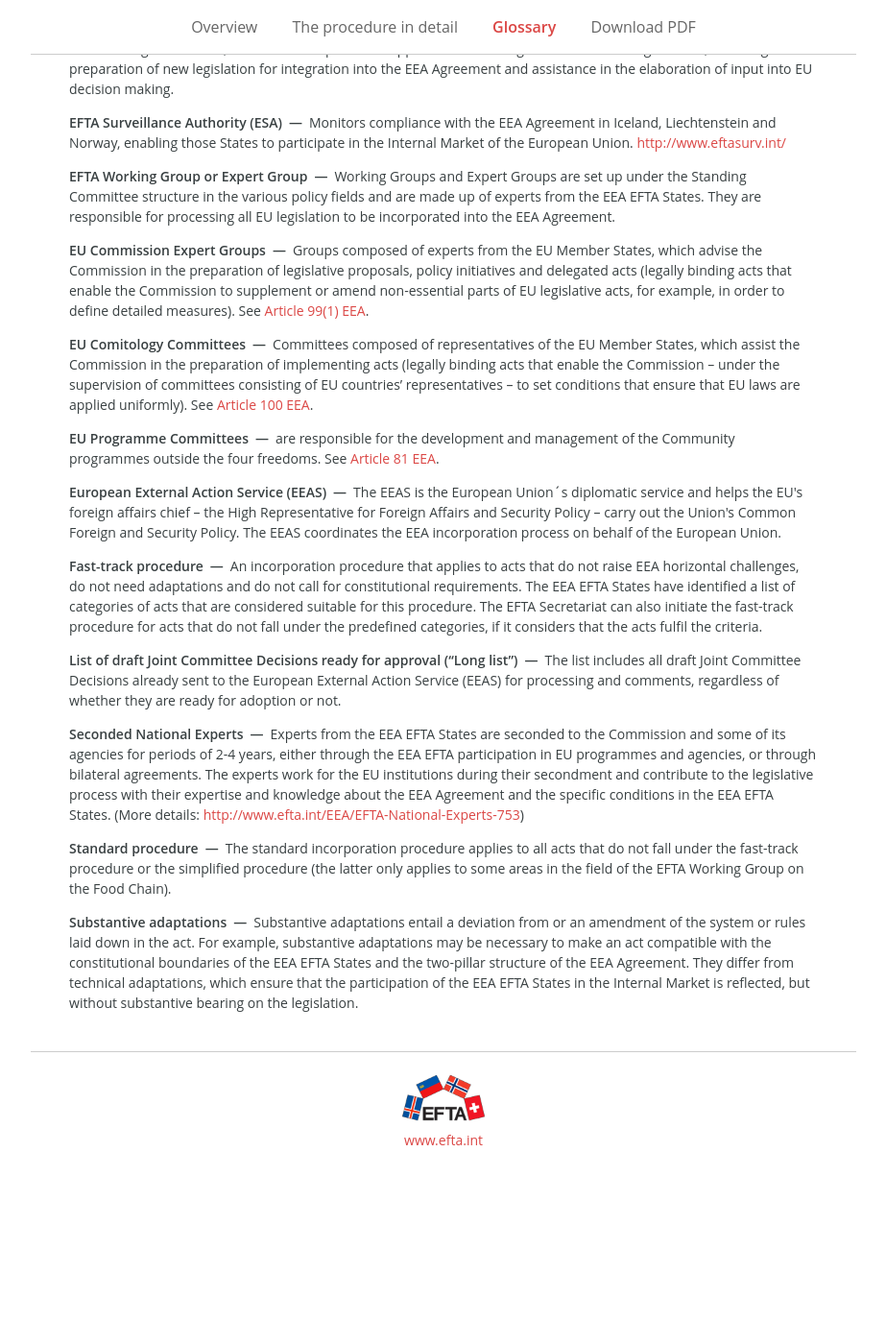
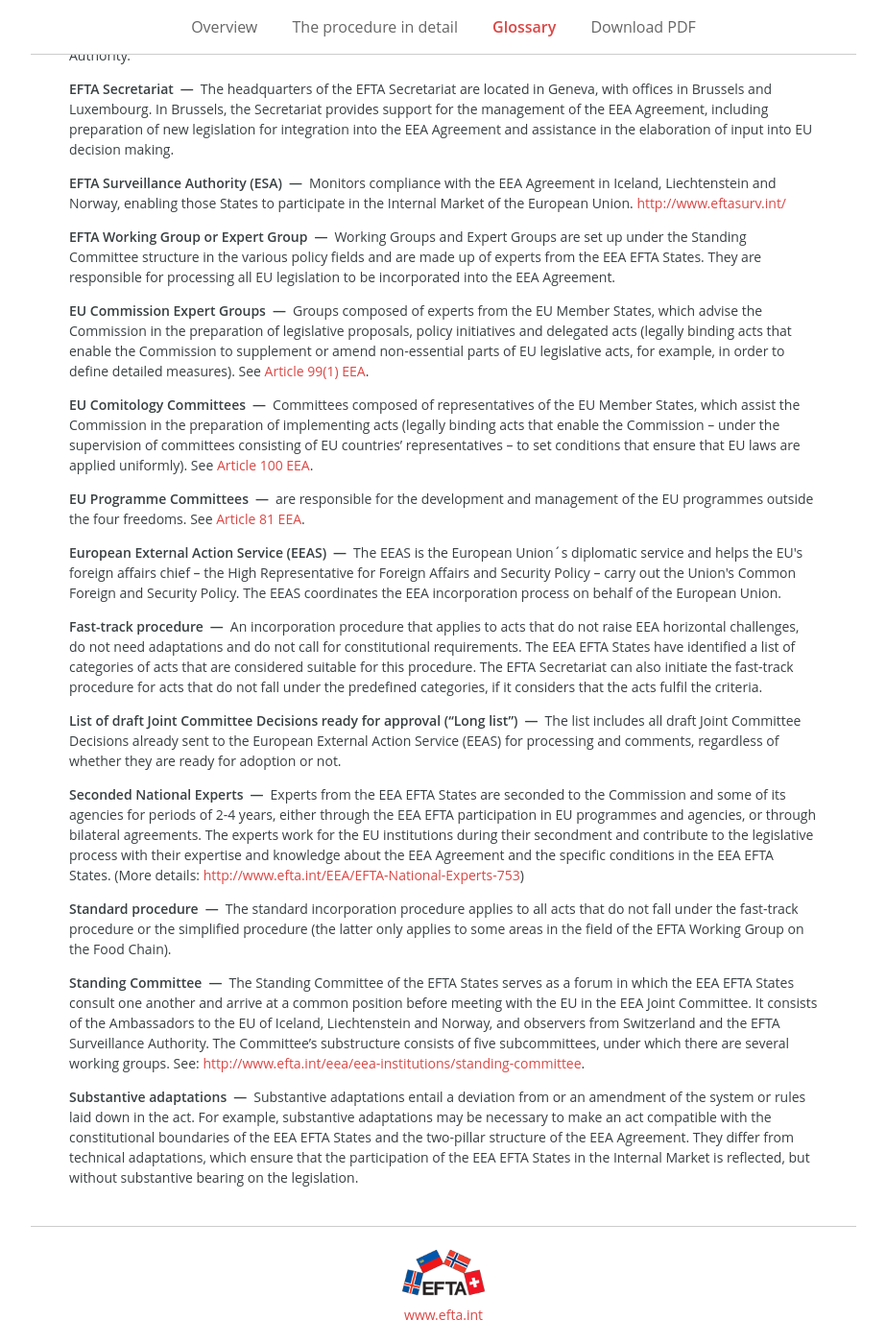
Before and after one commit to eaudeweb/efta_eea-procedure, a Jekyll site: the page built from glossary.html, in a window 1280 px wide and 1400 px high, scrolled down 1608 px. Shown: the whole window at 96% size, without its empty margins (178-1101 px from the left). Built offline with Jekyll 4.4.1, drawn with Linux system fonts in a browser that asks for light colours; before the commit the page ends 2826 px from its top, so only the background shows below that; some of the changed text lies outside the part shown.

Commit message:
Updated glossary to 18-2113-Rev2.22

```diff
--- a/_data/glossary.json
+++ b/_data/glossary.json
@@ -12,8 +12,8 @@
   },
 
   {
-    "name": "Annexes to the EEA Agreement",
-    "definition": "The legal texts of EEA Agreement consist of 129 articles, <a href=\"http://www.efta.int/legal-texts/eea/annexes-to-the-agreement\">22&nbsp;annexes</a>, <a href=\"http://www.efta.int/legal-texts/eea/protocols-to-the-agreement\">49&nbsp;protocols</a> and a final act. The annexes list the EU acts applicable to the EEA, including adaptations."
+    "name": "Annexes and Protocols to the EEA Agreement",
+    "definition": "The legal texts of EEA Agreement consist of 129 articles, <a href=\"http://www.efta.int/legal-texts/eea/annexes-to-the-agreement\">22&nbsp;annexes</a>, <a href=\"http://www.efta.int/legal-texts/eea/protocols-to-the-agreement\">49&nbsp;protocols</a> and a final act. The annexes list the EU acts applicable to the EEA, including adaptations. Some of the protocols include provisions on specific areas such as rules on the origin of goods, cooperation outside the four freedoms (participation in EU programmes) and simplified customs procedures. Protocol 1 contains horizontal adaptations, which apply to all acts referred to in the annexes to the EEA Agreement."
   },
 
   {
@@ -120,7 +120,7 @@
 
   {
     "name": "EU Programme Committees",
-    "definition": "are responsible for the development and management of the Community programmes outside the four freedoms. See <a href=\"http://www.efta.int/media/documents/legal-texts/eea/the-eea-agreement/Main%20Text%20of%20the%20Agreement/EEAagreement.pdf\">Article 81 EEA</a>."
+    "definition": "are responsible for the development and management of the EU programmes outside the four freedoms. See <a href=\"http://www.efta.int/media/documents/legal-texts/eea/the-eea-agreement/Main%20Text%20of%20the%20Agreement/EEAagreement.pdf\">Article 81 EEA</a>."
   },
 
   {
@@ -149,6 +149,11 @@
   },
 
   {
+    "name": "Standing Committee",
+    "definition": "The Standing Committee of the EFTA States serves as a forum in which the EEA EFTA States consult one another and arrive at a common position before meeting with the EU in the EEA Joint Committee. It consists of the Ambassadors to the EU of Iceland, Liechtenstein and Norway, and observers from Switzerland and the EFTA Surveillance Authority. The Committee’s substructure consists of five subcommittees, under which there are several working groups. See: <a href=\"http://www.efta.int/eea/eea-institutions/standing-committee\">http://www.efta.int/eea/eea-institutions/standing-committee</a>."
+  },
+
+  {
     "name": "Substantive adaptations",
     "definition": "Substantive adaptations entail a deviation from or an amendment of the system or rules laid down in the act. For example, substantive adaptations may be necessary to make an act compatible with the constitutional boundaries of the EEA EFTA States and the two-pillar structure of the EEA Agreement. They differ from technical adaptations, which ensure that the participation of the EEA EFTA States in the Internal Market is reflected, but without substantive bearing on the legislation."
   }
--- a/index.html
+++ b/index.html
@@ -600,7 +600,7 @@
 
     <section class="section section-stage" id="5-entry-into-force-of-a-joint-committee-decision">
       <h2 class="stage-heading">Entry into force of the Joint Committee Decision</h2>
-      <p class="loud">Decisions normally enter into force one day after adoption in the EEA Joint Committee, unless there are <a class="tip tip-glossary" href="{{ site.baseurl }}/glossary/#constitutional-requirements">constitutional requirements</a>. When the Decisions enter into force, the <a class="tip tip-glossary" href="{{ site.baseurl }}/glossary/#annexes-to-the-eea-agreement">annexes to the EEA Agreement</a> are updated accordingly and the incorporated acts must be made part of the national legal order of the EEA EFTA States.</p>
+      <p class="loud">Decisions normally enter into force one day after adoption in the EEA Joint Committee, unless there are <a class="tip tip-glossary" href="{{ site.baseurl }}/glossary/#constitutional-requirements">constitutional requirements</a>. When the Decisions enter into force, the <a class="tip tip-glossary" href="{{ site.baseurl }}/glossary/#annexes-and-protocols-to-the-eea-agreement">annexes to the EEA Agreement</a> are updated accordingly and the incorporated acts must be made part of the national legal order of the EEA EFTA States.</p>
 
       <section class="section-step" id="5-10-some-decisions-must-be-approved-by-the-national-parliaments">
         <div class="row">
```
